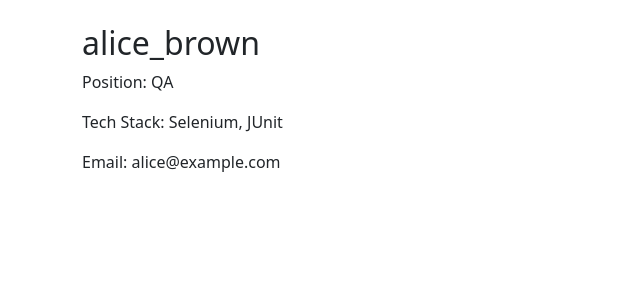
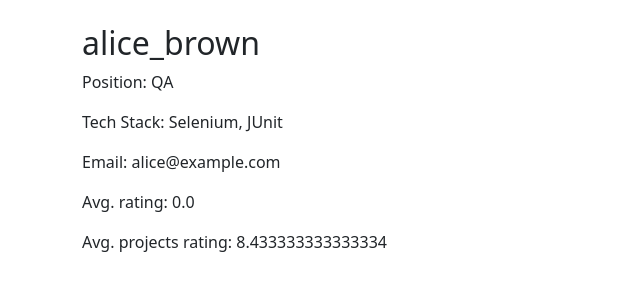
Before and after one commit to bashyrov/team-mate, a Django app: page /profile/3/ in a window 1280 px wide. Shown: the part 56-356 px from the top of the page, without its empty margins (0-640 px from the left). Run offline with Django 5.2, Linux system fonts and the light colour scheme; data comes from the database, SQL or seed files in the repository.

Commit message:
Add average rating for user

```diff
--- a/projects/models.py
+++ b/projects/models.py
@@ -2,10 +2,10 @@ from django.contrib.auth import get_user_model
 from django.contrib.auth.models import AbstractUser
 from django.core.exceptions import ValidationError
 from django.db import models
+from django.db.models import Avg
 
 
 class Developer(AbstractUser):
-
     POSITION_CHOICES = [
         ('backend', 'Backend'),
         ('frontend', 'Frontend'),
@@ -25,6 +25,11 @@ class Developer(AbstractUser):
     def __str__(self):
         return self.username
 
+    def avg_project_score(self):
+        project_ids = ProjectMembership.objects.filter(user=self).values_list('project_id', flat=True)
+        avg_score = Project.objects.filter(id__in=project_ids).aggregate(avg=Avg('score'))['avg']
+        return avg_score or 0
+
 
 class ProjectManager(models.Manager):
     def validate_stage(self, project):
@@ -33,6 +38,7 @@ class ProjectManager(models.Manager):
                 'stage': 'Cannot set stage to "Deployed" without a deploy URL.'
             })
         return True
+
 
 
 class Project(models.Model):
--- a/projects/views.py
+++ b/projects/views.py
@@ -6,7 +6,7 @@ from .models import Project, Task, Developer, ProjectMembership
 from .forms import ProjectForm, TaskForm, ProjectMembershipFormSet, ProjectMembershipFormUpdate, ProjectMembershipForm, \
     ProjectStageForm
 from django.shortcuts import redirect, get_object_or_404, render
-
+from django.db.models import Avg
 
 class ProjectListView(ListView):
     model = Project
@@ -167,6 +167,13 @@ class DeveloperDetailView(DetailView):
     template_name = 'projects/profile.html'
     context_object_name = 'developer'
 
+    def get_context_data(self, **kwargs):
+        context = super().get_context_data(**kwargs)
+        developer = self.object
+        context['avg_project_score'] = developer.avg_project_score()
+        return context
+
+
 
 class TaskCreateView(CreateView):
     model = Task
--- a/templates/projects/profile.html
+++ b/templates/projects/profile.html
@@ -4,4 +4,6 @@
 <p>Position: {{ developer.get_position_display }}</p>
 <p>Tech Stack: {{ developer.tech_stack }}</p>
 <p>Email: {{ developer.email }}</p>
+<p>Avg. rating: {{ developer.score }}</p>
+<p>Avg. projects rating: {{ avg_project_score }}</p>
 {% endblock %}
```
